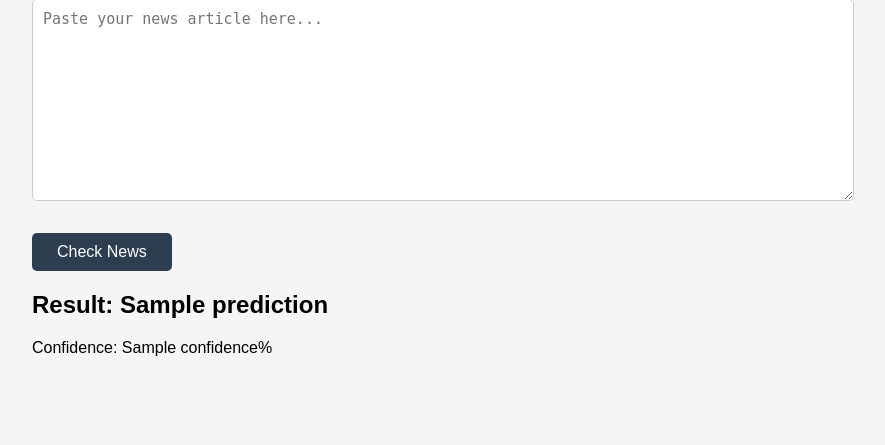
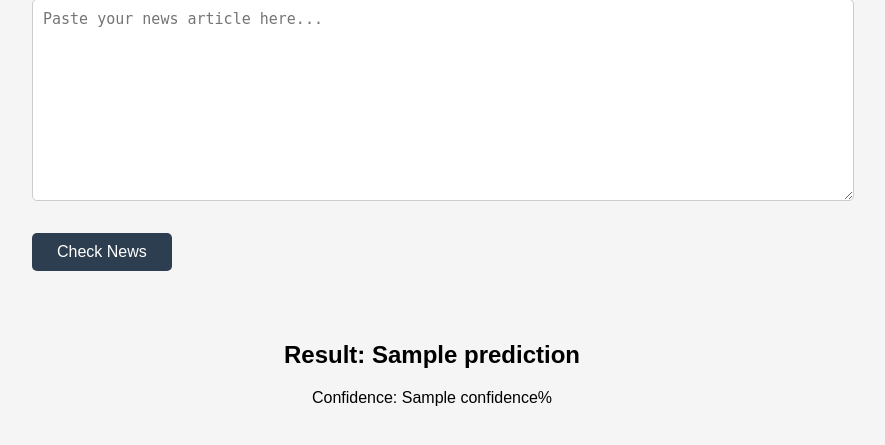
Before and after one commit to MettuSurendraReddy/fake-news-detector, a Flask app: template templates/index.html in a window 1280 px wide. Shown: the part 155-600 px from the top of the page, without its empty margins (208-1093 px from the left). Run offline with Flask 3, Linux system fonts and the light colour scheme; the template is opened without the code that fills it: most values are stand-ins (such as "Sample title", 1, 10 or a date in 2020).

Commit message:
Add color coded results - green for TRUE, red for FAKE

```diff
--- a/static/style.css
+++ b/static/style.css
@@ -33,3 +33,19 @@ button {
 button:hover {
     background-color: #3498db;
 }
+.result {
+    margin-top: 30px;
+    padding: 20px;
+    border-radius: 8px;
+    text-align: center;
+}
+
+.true {
+    background-color: #2ecc71;
+    color: white;
+}
+
+.fake {
+    background-color: #e74c3c;
+    color: white;
+}
--- a/templates/index.html
+++ b/templates/index.html
@@ -16,9 +16,11 @@
     </form>
 
     {% if prediction %}
+<div class="result {{ prediction.lower() }}">
     <h2>Result: {{ prediction }}</h2>
     <p>Confidence: {{ confidence }}%</p>
-    {% endif %}
+</div>
+{% endif %}
 
 </body>
 </html>
```
